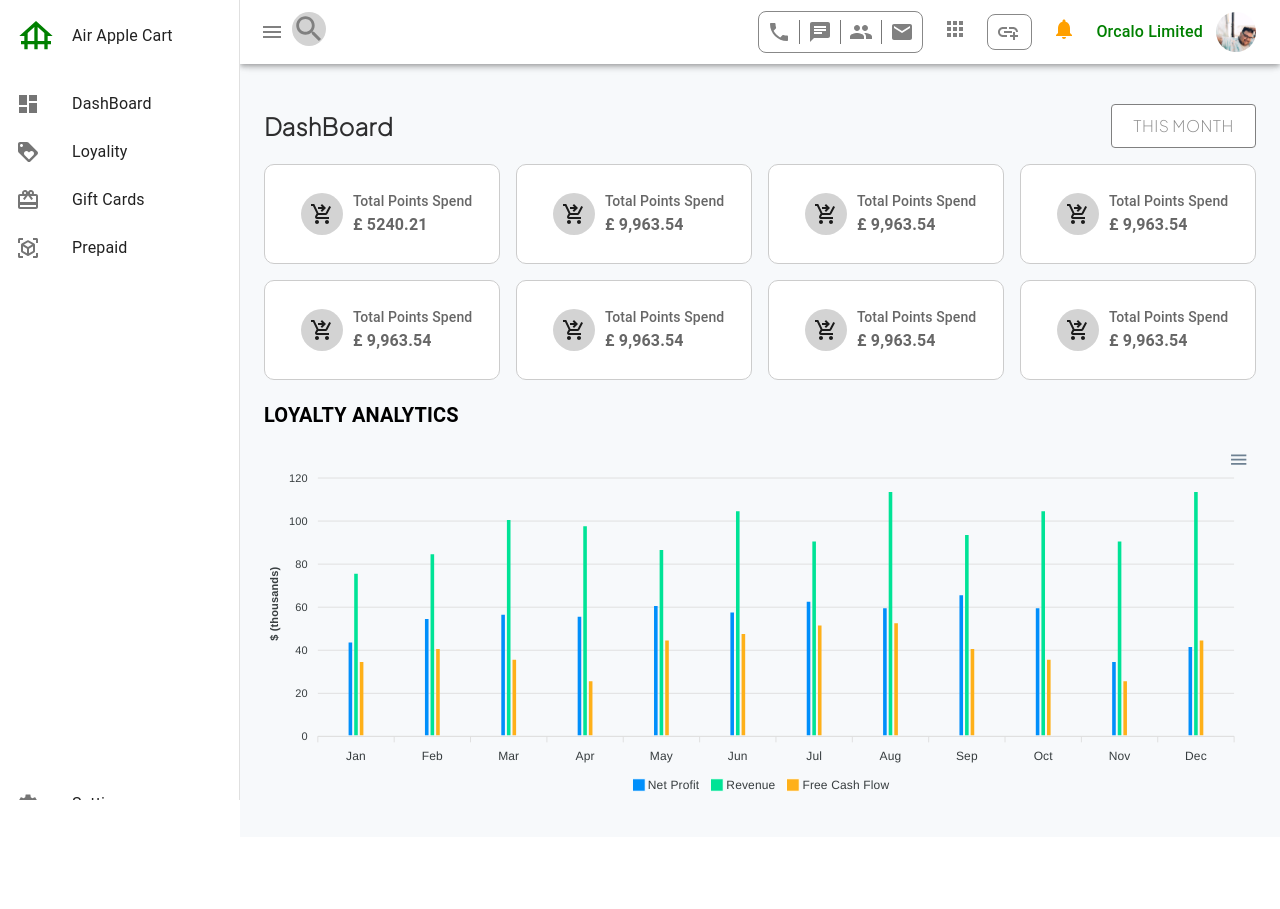
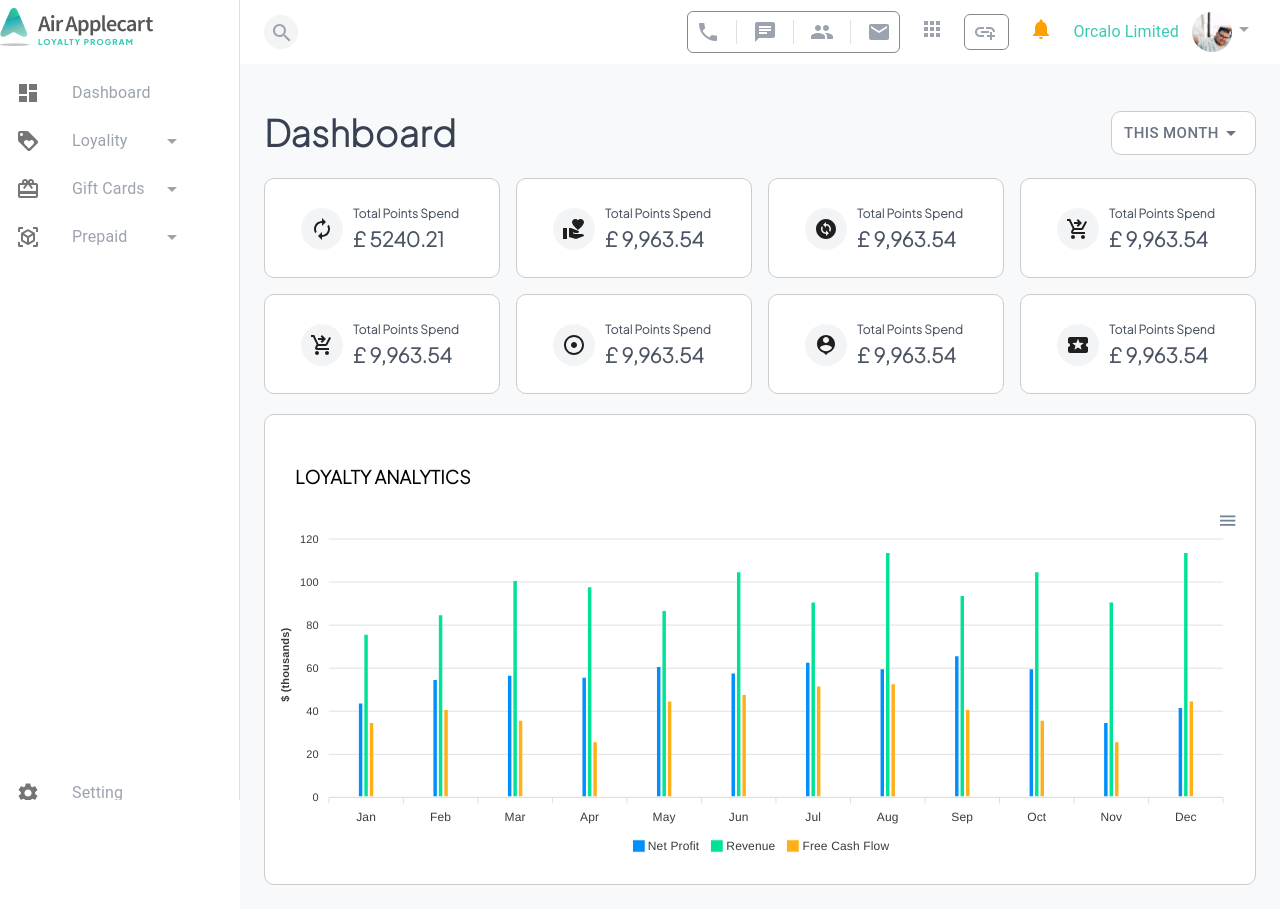
Before and after one commit to aunsmehmood/Dashboard, a React (Create React App) app: page / in a window 1280 px wide. Before the commit the page ends 837 px from the top, so only its background shows below. Built offline with nearby package versions, Linux system fonts and the light colour scheme.

Commit message:
Logo added

```diff
--- a/package.json
+++ b/package.json
@@ -17,6 +17,7 @@
     "react-dom": "^18.2.0",
     "react-router-dom": "^6.19.0",
     "react-scripts": "5.0.1",
+    "sass": "^1.69.5",
     "styled-components": "^6.1.1",
     "web-vitals": "^2.1.4"
   },
--- a/src/pages/Charts.js
+++ b/src/pages/Charts.js
@@ -1,18 +1,45 @@
 import React from "react";
 import ReactApexChart from "react-apexcharts";
-import "./Layout/Charts.css";
+import "./Layout/Charts.scss";
 import { state } from "./common-data/Common-Data.jsx";
+import { Box } from "@mui/material";
 
 export default function Charts() {
   return (
-    <div id="chart" className="chart">
-      <h3>LOYALTY ANALYTICS </h3>
+    <Box
+      sx={{
+        marginTop: "20px",
+        backgroundColor: "white",
+        border: "1px solid #ccc",
+        borderRadius: "10px",
+        padding: "10px",
+      }}
+      id="chart"
+      className="chart"
+    >
+      <Box
+        sx={{
+          marginLeft: "20px",
+          paddingTop: "20px",
+          fontFamily: "Plus Jakarta Sans, sans-serif",
+          fontWeight: "500",
+          fontSize: "18px",
+          lineHeight: "28px",
+          color: "#888",
+          display: "flex",
+          alignItems: "center",
+        }}
+      >
+        <h3>
+        LOYALTY ANALYTICS
+        </h3>
+      </Box>
       <ReactApexChart
         options={state.options}
         series={state.series}
         type="bar"
         height={350}
       />
-    </div>
+    </Box>
   );
 }
--- a/src/pages/Dashboard.js
+++ b/src/pages/Dashboard.js
@@ -4,6 +4,7 @@ import CardContent from "@mui/material/CardContent";
 import { Box, Grid, Typography } from "@mui/material";
 import Charts from "./Charts";
 import { cardData } from "./common-data/Common-Data.jsx";
+import './Dashboard.scss';
 
 const Dashboard = () => {
   return (
@@ -11,59 +12,32 @@ const Dashboard = () => {
       <Grid
         container
         spacing={2}
-        sx={{
-          display: "flex",
-          justifyContent: "center",
-          alignItems: "center",
-          Width: "1168px",
-          Height: "843",
-          backgroundColor: "#F7F9FB",
-        }}
-      >
+        >
         {cardData.map((card, index) => (
           <Grid item key={index} xs={12} sm={6} md={3} lg={3}>
-            <Card
+            <Card className="main-card"
               key={index}
-              sx={{
-                boxShadow: "none",
-                Width: "270px",
-                height: "100px",
-                border: "1px solid #ccc",
-                borderRadius: "10px",
-              }}
             >
               <CardContent>
-                <Box
-                  sx={{
-                    display: "flex",
-                    alignItems: "center",
-                    padding: "10px",
-                  }}
-                >
-                  <Box
-                    sx={{
-                      borderRadius: "50%",
-                      backgroundColor: "lightgrey",
-                      width: "42px",
-                      height: "42px",
-                      marginLeft: '10px',
-                      display: "flex",
-                      alignItems: "center",
-                      justifyContent: "center",
-                    }}
-                  >
+                <Box className="main-card-content">
+                  <Box className="card-icons">
                     {card.icon}
                   </Box>
                   <Box sx={{
                     paddingLeft: "10px",
                     gap: "3px",
                   }}>
-                    <Typography variant="subtitle2" color="text.secondary">
+                    <Typography className="main-typography" sx={{
+                      fontWeight: "600",
+                      fontSize: "12px",
+                    }}
+                    variant="subtitle2" color="text.secondary">
                       {card.subtitle}
                     </Typography>
-                    <Typography
+                    <Typography className="main-typography"
                       sx={{
-                        fontWeight: "bold",
+                      fontWeight: "700",
+                      fontSize: "20px",
                       }}
                       color="text.secondary"
                     >
--- /dev/null
+++ b/src/pages/Dashboard.scss
@@ -0,0 +1,29 @@
+
+.main-card{
+            box-shadow: none !important;
+            width: 100%;
+            height: 100px;
+            border: 1px solid #ccc;
+            border-radius: 10px !important;
+
+            .main-card-content{
+            display: flex;
+            align-items: center;
+            padding: 10px;
+}
+
+            .card-icons{
+            border-radius: 50%;
+            background-color: #F3F4F6;
+            width: 42px;
+            height: 42px;
+            margin-left: 10px;
+            display: flex;
+            align-items: center;
+            justify-content: center;
+}
+            .main-typography{
+            font-family: 'Plus Jakarta Sans' !important;
+            color: #4B5563;
+}
+}
--- a/src/pages/Layout/Charts.css
+++ /dev/null
@@ -1,10 +0,0 @@
-.chart h3{
-    padding-right: 00%;
-    padding-left: 0%;
-    width: 210px;
-    height: 28px;
-    font-size: 20px;
-    color: rgb(0, 0, 0);
-    font-weight: bold;
-    text-transform: uppercase;
-}
--- /dev/null
+++ b/src/pages/Layout/Charts.scss
@@ -0,0 +1,9 @@
+.chart h3{
+            color: black !important;
+            font-weight: 600;
+            font-size: 18px;
+            line-height: 28px;
+            display: flex;
+            align-items: center;
+            font-family: "Plus Jakarta Sans";
+}
--- a/src/pages/Navbar.css
+++ /dev/null
@@ -1,29 +0,0 @@
-.search {
-    position: relative;
-    display: inline-block;
-  }
-
-  .search:hover::before {
-    content: "";
-    position: absolute;
-    top: -5px;
-    left: -5px;
-    right: -5px;
-    bottom: -5px;
-    border: 1px solid gray;
-    background-color: transparent;
-    z-index: -1;
-    border-radius: 5px;
-  }
-  .icons{
-    padding-right: 3px !important;
-  }
-  .dashboardh {
-    color: rgb(0 0 0 / 82%) !important;
-  }
-
-  @media only screen and (max-width: 600px) {
-    .icons {
-      padding-right: 0;
-    }
-  }
--- a/src/pages/Navbar.js
+++ b/src/pages/Navbar.js
@@ -26,18 +26,31 @@ import NotificationsIcon from "@mui/icons-material/Notifications";
 import Button from "@mui/material/Button";
 import DashboardIcon from "@mui/icons-material/Dashboard";
 import LoyaltyIcon from "@mui/icons-material/Loyalty";
-import FoundationIcon from "@mui/icons-material/Foundation";
 import CardGiftcardIcon from "@mui/icons-material/CardGiftcard";
 import ViewInArIcon from "@mui/icons-material/ViewInAr";
 import PeopleIcon from "@mui/icons-material/People";
+import ArrowDropDownIcon from "@mui/icons-material/ArrowDropDown";
+import Menu from "@mui/material/Menu";
+import MenuItem from "@mui/material/MenuItem";
 import img1 from "../Images/avatar.jpg";
-import "./Navbar.css";
+import img2 from '../Images/Logo.png';
+import "./Navbar.scss";
 import { Avatar } from "@mui/material";
 import { Link } from "react-router-dom";
+import { ArrowDropDown } from "@mui/icons-material";
 
 const drawerWidth = 240;
 
 function ResponsiveDrawer({ children }) {
+  const [anchorEl, setAnchorEl] = React.useState(null);
+  const open = Boolean(anchorEl);
+  const handleClick = (event) => {
+    setAnchorEl(event.currentTarget);
+  };
+  const handleClose = () => {
+    setAnchorEl(null);
+  };
+
   const [mobileOpen, setMobileOpen] = React.useState(false);
 
   const handleDrawerToggle = () => {
@@ -45,30 +58,17 @@ function ResponsiveDrawer({ children }) {
   };
 
   const drawer = (
-    <div>
+    <Box>
       <List>
-        {["Air Apple Cart"].map((text, index) => (
-          <ListItem key={text} disablePadding>
-            <ListItemButton>
-              <ListItemIcon>
-                {index % 2 === 0 ? (
-                  <FoundationIcon sx={{ fontSize: "40px", color: "green" }} />
-                ) : (
-                  <LoyaltyIcon />
-                )}
-              </ListItemIcon>
-              <ListItemText primary={text} />
-            </ListItemButton>
-          </ListItem>
-        ))}
+        <img src={img2} alt="Newimage"/>
       </List>
       <List>
-        {["DashBoard", "Loyality", "Gift Cards", "Prepaid"].map(
+        {["Dashboard", "Loyality", "Gift Cards", "Prepaid"].map(
           (text, index) => (
             <ListItem key={text} disablePadding>
               <Link
                 to={
-                  text === "DashBoard"
+                  text === "Dashboard"
                     ? "/"
                     : text === "Loyality"
                     ? "/Hello"
@@ -76,14 +76,7 @@ function ResponsiveDrawer({ children }) {
                 }
                 style={{ textDecoration: "none", color: "inherit" }}
               >
-                <ListItemButton
-                  sx={{
-                    width: "200px",
-                    height: "48px",
-                    borderRadius: "12px",
-                    justifyContent: "center",
-                  }}
-                >
+                <ListItemButton className="list-item">
                   <ListItemIcon>
                     {index % 4 === 0 ? (
                       <DashboardIcon />
@@ -95,7 +88,18 @@ function ResponsiveDrawer({ children }) {
                       <ViewInArIcon />
                     )}
                   </ListItemIcon>
-                  <ListItemText primary={text} />
+                  <ListItemText
+                    primary={text}
+                  />
+                  {text !== "Dashboard" && (
+                    <ArrowDropDownIcon
+                      id="basic-button"
+                      aria-controls={open ? "basic-menu" : undefined}
+                      aria-haspopup="true"
+                      aria-expanded={open ? "true" : undefined}
+                      onClick={handleClick}
+                    />
+                  )}
                 </ListItemButton>
               </Link>
             </ListItem>
@@ -109,7 +113,7 @@ function ResponsiveDrawer({ children }) {
       >
         {["Setting", "Logout"].map((text, index) => (
           <ListItem key={text} disablePadding>
-            <ListItemButton >
+            <ListItemButton className="list-item">
               <ListItemIcon>
                 {index % 2 === 0 ? <SettingsIcon /> : <LogoutIcon />}
               </ListItemIcon>
@@ -118,7 +122,7 @@ function ResponsiveDrawer({ children }) {
           </ListItem>
         ))}
       </List>
-    </div>
+    </Box>
   );
 
   return (
@@ -128,22 +132,18 @@ function ResponsiveDrawer({ children }) {
       }}
     >
       <CssBaseline />
-      <AppBar
+      <AppBar className="appbar"
         position="fixed"
         sx={{
           background: "white",
-          color: "black",
           width: { sm: `calc(100% - ${drawerWidth}px)` },
           ml: { sm: `${drawerWidth}px` },
           justifyContent: "space-between",
         }}
       >
-        <Toolbar
-          sx={{
-            color: "grey",
-          }}
-        >
+        <Toolbar className="Toolbar">
           <IconButton
+          className="menu-icon"
             color="inherit"
             aria-label="open drawer"
             edge="start"
@@ -152,52 +152,27 @@ function ResponsiveDrawer({ children }) {
             <MenuIcon />
           </IconButton>
           <div className="search">
-            <SearchIcon sx={{
-              width: '34px',
-              height: '34px',
-              backgroundColor: "lightgrey",
-              borderRadius: "20px",
-
-            }}/>
+            <SearchIcon/>
           </div>
           <Box
             className="icons"
-            sx={{
-              marginLeft: "auto",
-              display: "flex",
-              alignItems: "center",
-              padding: "8px",
-              marginRight: "10px",
-            }}
-          >
-            <Box
-              sx={{
-                marginLeft: "auto",
-                display: "flex",
-                alignItems: "center",
-                border: "1px solid #888",
-                padding: "8px",
-                borderRadius: "8px",
-                marginRight: "20px",
-              }}
             >
+            <Box className="icon-box">
               <LocalPhoneIcon />
-              <Divider
+              <Divider className="divider"
                 orientation="vertical"
                 flexItem
-                sx={{ marginX: 1, backgroundColor: "#888" }}
               />
               <ChatIcon />
-              <Divider
+              <Divider className="divider"
                 orientation="vertical"
                 flexItem
-                sx={{ marginX: 1, backgroundColor: "#888" }}
               />
               <PeopleIcon />
               <Divider
+              className="divider"
                 orientation="vertical"
                 flexItem
-                sx={{ marginX: 1, backgroundColor: "#888" }}
               />
               <EmailIcon />
             </Box>
@@ -208,39 +183,21 @@ function ResponsiveDrawer({ children }) {
             >
               <AppsIcon />
             </Box>
-            <Box
-              sx={{
-                border: "1px solid #888",
-                borderRadius: "8px",
-                marginRight: "20px",
-                width: "45px",
-                height: "36px",
-                display: "flex",
-                padding: "8px",
-                alignItems: "center",
-              }}
-            >
+            <Box className="addlinkicon">
               <AddLinkIcon />
             </Box>
-            <Box
-              sx={{
-                color: "#FFA000",
-                marginRight: "20px",
-              }}
-            >
+            <Box className="notification">
               <NotificationsIcon />
             </Box>
-            <Typography
-              sx={{
-                color: "green",
-                fontWeight: "500",
-              }}
-            >
+            <Typography className="orcalo">
               Orcalo Limited
             </Typography>
           </Box>
           <Box>
             <Avatar alt="img1" src={img1} />
+          </Box>
+          <Box>
+            <ArrowDropDown/>
           </Box>
         </Toolbar>
       </AppBar>
@@ -249,14 +206,12 @@ function ResponsiveDrawer({ children }) {
         sx={{ width: { sm: drawerWidth }, flexShrink: { sm: 0 } }}
         aria-label="mailbox folders"
       >
-        {/* The implementation can be swapped with js to avoid SEO duplication of links. */}
         <Drawer
-          // container={container}
           variant="temporary"
           open={mobileOpen}
           onClose={handleDrawerToggle}
           ModalProps={{
-            keepMounted: true, // Better open performance on mobile.
+            keepMounted: true,
           }}
           sx={{
             display: { xs: "block", sm: "none" },
@@ -293,26 +248,25 @@ function ResponsiveDrawer({ children }) {
       >
         <Toolbar />
         <Box
-          className="dashboardh"
-          sx={{ color: "#888", display: "flex", alignItems: "center", fontFamily: 'Plus Jakarta Sans, sans-serif' }}
-        >
-          <h2>DashBoard</h2>
-          <Button
-            sx={{
-              width: '145px',
-              height: '44px',
-              marginLeft: "auto",
-              color: "#888",
-              backgroundColor: "white",
-              border: '1px solid gray',
-              fontFamily: 'Plus Jakarta Sans, sans-serif',
-              fontSize: "16px",
-              fontWeight: '500',
-              lineHeight: "24px",
+          className="dashboard">
+          <h2>Dashboard</h2>
+          <Button className="datepicker">
+            This Month
+            <ArrowDropDown />
+          </Button>
+          <Menu
+            id="basic-menu"
+            anchorEl={anchorEl}
+            open={open}
+            onClose={handleClose}
+            MenuListProps={{
+              "aria-labelledby": "basic-button",
             }}
           >
-            This Month
-          </Button>
+            <MenuItem onClick={handleClose}>Menu Item 1</MenuItem>
+            <MenuItem onClick={handleClose}>Menu Item 2</MenuItem>
+            <MenuItem onClick={handleClose}>Menu Item 3</MenuItem>
+          </Menu>
         </Box>
         <Box>{children}</Box>
       </Box>
--- /dev/null
+++ b/src/pages/Navbar.scss
@@ -0,0 +1,112 @@
+.search {
+    position: relative;
+    display: inline-block;
+    width: 34px;
+    height: 34px;
+    background-color: #F3F4F6;
+    ;
+    border-radius: 20px;
+    padding: 6px;
+  }
+
+  .icons{
+    padding-right: 3px !important;
+    margin-left: auto;
+    display: flex;
+    align-items: center;
+    padding: 8px;
+    margin-right: 10px;
+  }
+
+  .datepicker{
+              width: 145px;
+              height: 44px;
+              margin-left: auto !important;
+              color: #6B7280 !important;
+              background-color: white !important;
+              border: 1px solid #ccc !important;
+              border-radius: 10px !important;
+              font-size: "Plus Jakarta Sans" !important;
+              font-size: 15px !important;
+              font-weight: 500 !important;
+              line-height: 24px !important;
+            }
+
+  .list-item{
+              width: 200px;
+              height: 48px;
+              border-radius: 12px;
+              justify-content: center;
+              font-family: 'Plus Jakarta Sans' !important;
+              font-weight: 500;
+              font-size: 14px;
+              line-height: 20px;
+              color: #9CA3AF !important;
+  }
+
+  .Toolbar{
+    color: #9CA3AF;
+    ;
+  }
+
+  .appbar{
+    box-shadow: none !important;
+  }
+
+
+  .icon-box{
+    margin-left: auto;
+    display: flex;
+    align-items: center;
+    border: 1px solid #888;
+    padding: 8px;
+    border-radius: 6px;
+    margin-right: 20px;
+  }
+
+  .addlinkicon{
+                border: 1px solid #888;
+                border-radius: 6px;
+                margin-right: 20px;
+                width: 45px;
+                height: 36px;
+                display: flex;
+                padding: 8px;
+                align-items: center;
+  }
+
+  .notification{
+                color: #FFA000;
+                margin-right: 20px;
+  }
+
+  .orcalo{
+                color: #38CAB5;
+                ;
+                font-weight: 500;
+                font-family: "Plus Jakarta Sans, sans-serif";
+                font-size: 14px;
+  }
+
+  .dashboard{
+            color: #374151;
+            font-weight: 600;
+            font-size: 24px;
+            line-height: 30px;
+            display: flex;
+            align-items: center;
+            font-family: "Plus Jakarta Sans";
+  }
+  .divider{
+    margin: 0 1rem !important;
+    background-color: "#888" !important;
+  }
+
+  @media only screen and (min-width: 600px) {
+    .icons {
+      padding-right: 0;
+    }
+    .menu-icon {
+      display: none !important;
+    }
+  }
--- a/src/pages/common-data/Common-Data.jsx
+++ b/src/pages/common-data/Common-Data.jsx
@@ -1,12 +1,23 @@
 import ShoppingCartCheckoutIcon from "@mui/icons-material/ShoppingCartCheckout";
+import AutorenewIcon from '@mui/icons-material/Autorenew';
+import VolunteerActivismIcon from '@mui/icons-material/VolunteerActivism';
+import ChangeCircleIcon from '@mui/icons-material/ChangeCircle';
+import AdjustIcon from '@mui/icons-material/Adjust';
+import PersonPinIcon from '@mui/icons-material/PersonPin';
+import LocalActivityIcon from '@mui/icons-material/LocalActivity';
 export const cardData = [
     {
-      icon: <ShoppingCartCheckoutIcon />,
+      icon: <AutorenewIcon />,
       subtitle: "Total Points Spend",
       content: "£ 5240.21 ",
     },
     {
-      icon: <ShoppingCartCheckoutIcon />,
+      icon: <VolunteerActivismIcon />,
+      subtitle: "Total Points Spend",
+      content: "£ 9,963.54 ",
+    },
+    {
+      icon: <ChangeCircleIcon />,
       subtitle: "Total Points Spend",
       content: "£ 9,963.54 ",
     },
@@ -21,22 +32,17 @@ export const cardData = [
       content: "£ 9,963.54 ",
     },
     {
-      icon: <ShoppingCartCheckoutIcon />,
+      icon: <AdjustIcon />,
       subtitle: "Total Points Spend",
       content: "£ 9,963.54 ",
     },
     {
-      icon: <ShoppingCartCheckoutIcon />,
+      icon: <PersonPinIcon />,
       subtitle: "Total Points Spend",
       content: "£ 9,963.54 ",
     },
     {
-      icon: <ShoppingCartCheckoutIcon />,
-      subtitle: "Total Points Spend",
-      content: "£ 9,963.54 ",
-    },
-    {
-      icon: <ShoppingCartCheckoutIcon />,
+      icon: <LocalActivityIcon />,
       subtitle: "Total Points Spend",
       content: "£ 9,963.54 ",
     },
```
Also changed, not shown: src/Images/Logo.png (added), 1 other file (tests, documents, lock files or other folders).
